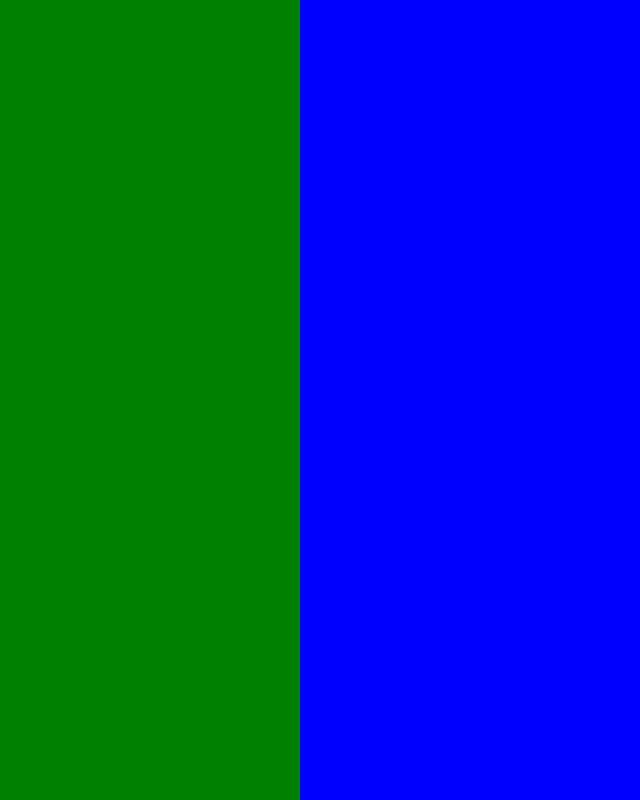
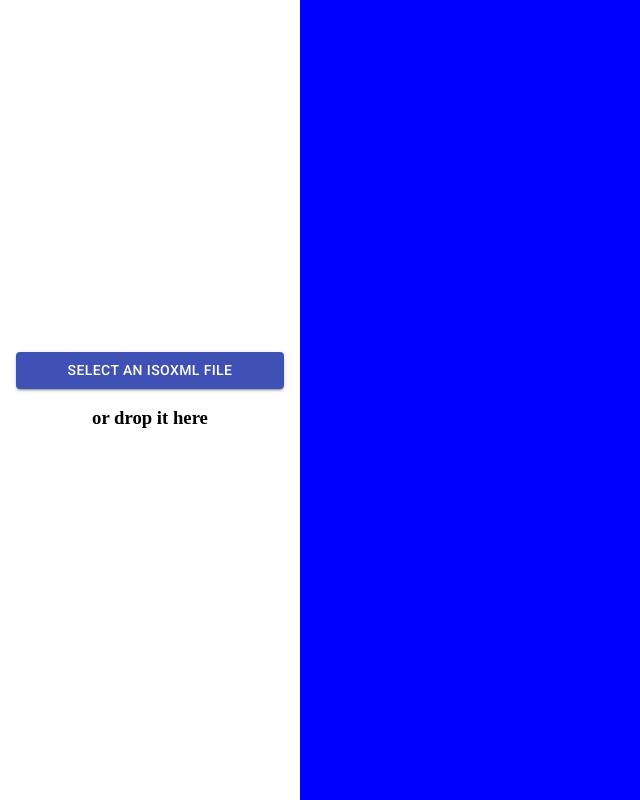
Before and after one commit to aparshin/isoxml-visualization, a React (Create React App) app: page / in a window 1280 px wide. Shown: the whole page, without its empty margins (0-640 px from the left). Built offline with nearby package versions, Linux system fonts and the light colour scheme.

Commit message:
ISOXML file selection

```diff
--- a/package.json
+++ b/package.json
@@ -5,6 +5,7 @@
   "dependencies": {
     "@material-ui/core": "^4.12.3",
     "@material-ui/styles": "^4.11.4",
+    "@reduxjs/toolkit": "^1.6.1",
     "@testing-library/jest-dom": "^5.14.1",
     "@testing-library/react": "^11.2.7",
     "@testing-library/user-event": "^12.8.3",
@@ -12,8 +13,12 @@
     "@types/node": "^12.20.24",
     "@types/react": "^17.0.20",
     "@types/react-dom": "^17.0.9",
+    "clsx": "^1.1.1",
+    "isoxml": "^1.0.2",
     "react": "^17.0.2",
     "react-dom": "^17.0.2",
+    "react-dropzone": "^11.3.4",
+    "react-redux": "^7.2.5",
     "react-scripts": "4.0.3",
     "typescript": "^4.4.2",
     "web-vitals": "^1.1.2"
--- a/src/App.tsx
+++ b/src/App.tsx
@@ -1,5 +1,6 @@
 import React from 'react'
 import { makeStyles } from '@material-ui/core/styles';
+import { MainPanel } from './components/MainPanel';
 
 const useStyles = makeStyles({
     App: {
@@ -9,7 +10,6 @@ const useStyles = makeStyles({
     },
     AppPanelContainer: {
         width: '300px',
-        backgroundColor: 'green',
     },
     AppMapContainer: {
         flexGrow: 1,
@@ -33,7 +33,9 @@ function App() {
     const classes = useStyles()
     return (
         <div className={classes.App}>
-            <div className={classes.AppPanelContainer}></div>
+            <div className={classes.AppPanelContainer}>
+                <MainPanel />
+            </div>
             <div className={classes.AppMapContainer}></div>
         </div>
     )
--- a/src/MainPanel.tsx
+++ /dev/null
@@ -1,4 +0,0 @@
-import React from 'react'
-
-export function MainPanel() {
-}
--- /dev/null
+++ b/src/commonStores/isoxmlFile.ts
@@ -0,0 +1,73 @@
+import { createSlice } from '@reduxjs/toolkit'
+import { ISOXMLManager } from 'isoxml'
+
+// The reason to keet it out of the store is to avoid non-serializable data in the store
+// No parts of this app should modify data in this ISOXMLManager
+let isoxmlManager: ISOXMLManager
+
+export enum ISOXMLFileState {
+    NOT_LOADED,
+    LOADING,
+    LOADED,
+    ERROR
+}
+
+export const isoxmlFileSlice = createSlice({
+    name: 'isoxmlFile',
+    initialState: {
+        state: ISOXMLFileState.NOT_LOADED
+    },
+    reducers: {
+        startLoading: state => {
+            state.state = ISOXMLFileState.LOADING
+            isoxmlManager = null
+        },
+
+        loadingDone: (state, action) => {
+            state.state = ISOXMLFileState.LOADED
+            isoxmlManager = action.payload
+        },
+
+        loadingError: state => {
+            state.state = ISOXMLFileState.NOT_LOADED
+            isoxmlManager = null
+        },
+
+        removeFile: state => {
+            state.state = ISOXMLFileState.NOT_LOADED
+            isoxmlManager = null
+        }
+    }
+})
+
+// Action creators are generated for each case reducer function
+export const { startLoading, loadingDone, loadingError, removeFile } = isoxmlFileSlice.actions
+
+export default isoxmlFileSlice.reducer
+
+// Async actions
+export const loadFile = (file: File) => async (dispatch: any) => {
+    const isoxmlManager = new ISOXMLManager()
+    const reader = new FileReader()
+    dispatch(startLoading())
+
+    reader.onload = async () => {
+        const array = new Uint8Array(reader.result as ArrayBuffer)
+        try {
+            await isoxmlManager.parseISOXMLFile(array, 'application/zip')
+            dispatch(loadingDone(isoxmlManager))
+        } catch(e) {
+            dispatch(loadingError())
+        }
+    }
+
+    reader.onerror = () => {
+        dispatch(loadingError())
+    }
+
+    reader.readAsArrayBuffer(file)
+}
+
+// Selectors
+export const isIsoxmlFileLoaded = (state: any) => state.isoxmlFile.state === ISOXMLFileState.LOADED
+export const getCurrentISOXMLManager = () => isoxmlManager
--- /dev/null
+++ b/src/components/MainPanel.tsx
@@ -0,0 +1,50 @@
+import React, { useCallback } from 'react'
+import clsx from 'clsx'
+import { useDispatch, useSelector } from 'react-redux'
+import { useDropzone } from 'react-dropzone'
+import { makeStyles } from '@material-ui/core/styles'
+
+import { isIsoxmlFileLoaded, loadFile } from '../commonStores/isoxmlFile'
+import Button from '@material-ui/core/Button'
+
+const useStyles = makeStyles({
+    dropzone: {
+        height: '100%',
+    },
+    dropping: {
+        background: 'orange',
+        opacity: 0.5
+    },
+    dropMessage: {
+        display: 'flex',
+        justifyContent: 'center',
+        flexDirection: 'column',
+        textAlign: 'center',
+        height: '100%',
+        margin: '0 16px'
+    }
+})
+
+export function MainPanel() {
+    const classes = useStyles()
+    const dispatch = useDispatch()
+    const onDrop = useCallback(files => {
+        dispatch(loadFile(files[0]))
+    }, [dispatch])
+    const {getRootProps, getInputProps, isDragActive, open} = useDropzone({onDrop, noClick: true, noKeyboard: true})
+    const isLoaded = useSelector(isIsoxmlFileLoaded)
+
+    return (
+        <div {...getRootProps({className: clsx(classes.dropzone, isDragActive && classes.dropping)})}>
+            <input {...getInputProps()} />
+            {isLoaded ? (
+                <div>Loaded!!!</div>
+            ) : (
+                <div className={classes.dropMessage}>
+                    <Button variant="contained" color="primary" onClick={open}>Select an ISOXML file</Button>
+                    <h3>or drop it here</h3>
+                </div>
+            )}
+        </div>
+    )
+}
--- a/src/index.tsx
+++ b/src/index.tsx
@@ -1,16 +1,20 @@
 import React from 'react';
 import ReactDOM from 'react-dom';
+import { Provider } from 'react-redux'
 import App from './App';
 import reportWebVitals from './reportWebVitals';
+import store from './store'
 
 ReactDOM.render(
-  <React.StrictMode>
-    <App />
-  </React.StrictMode>,
-  document.getElementById('root')
-);
+    <React.StrictMode>
+        <Provider store={store}>
+            <App />
+        </Provider>
+    </React.StrictMode>,
+    document.getElementById('root')
+)
 
 // If you want to start measuring performance in your app, pass a function
 // to log results (for example: reportWebVitals(console.log))
 // or send to an analytics endpoint. Learn more: https://bit.ly/CRA-vitals
-reportWebVitals();
+reportWebVitals()
--- /dev/null
+++ b/src/store.ts
@@ -0,0 +1,14 @@
+import { configureStore } from '@reduxjs/toolkit'
+import isoxmlFileReducer from './commonStores/isoxmlFile'
+
+export default configureStore({
+    reducer: {
+        isoxmlFile: isoxmlFileReducer
+    },
+    middleware: (getDefaultMiddleware) =>
+        getDefaultMiddleware({
+            serializableCheck: {
+                ignoredActions: ['isoxmlFile/loadingDone'],
+            },
+        }),
+})
--- a/tsconfig.json
+++ b/tsconfig.json
@@ -10,7 +10,7 @@
     "skipLibCheck": true,
     "esModuleInterop": true,
     "allowSyntheticDefaultImports": true,
-    "strict": true,
+    "strict": false,
     "forceConsistentCasingInFileNames": true,
     "noFallthroughCasesInSwitch": true,
     "module": "esnext",
```
Also changed, not shown: 1 other file (tests, documents, lock files or other folders).
